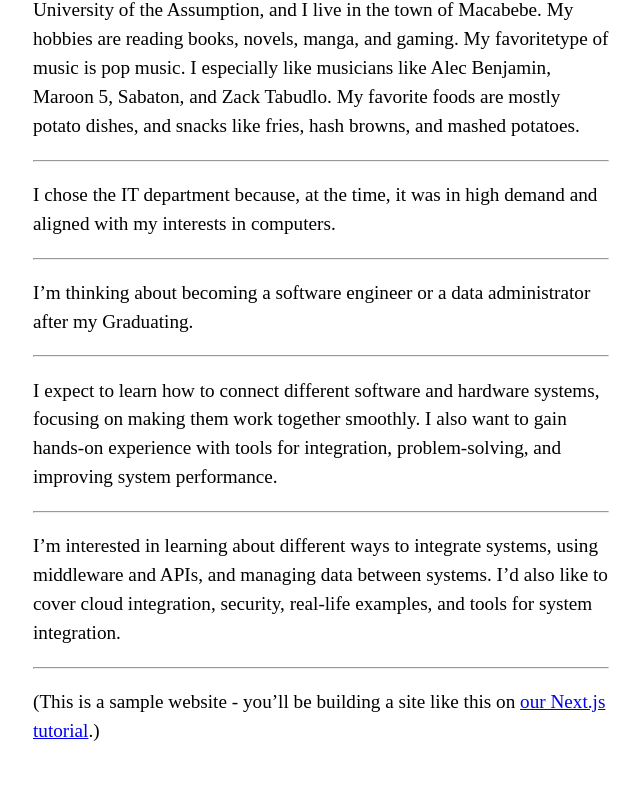
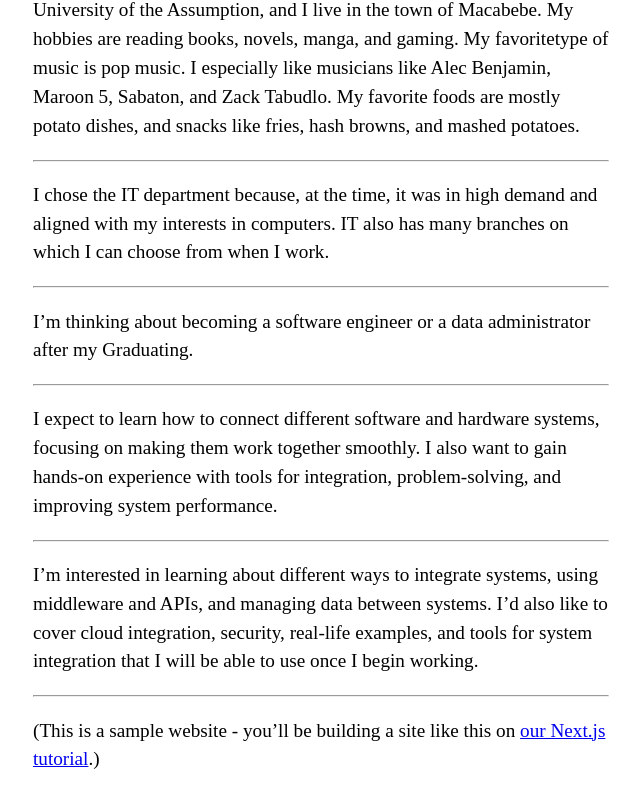
Before and after one commit to armandoxd03/Portfolio, a Next.js app: page / in a window 1280 px wide. Shown: the part 364-1172 px from the top of the page, without its empty margins (319-959 px from the left). Built offline with nearby package versions, Linux system fonts and the light colour scheme.

Commit message:
<Fifth Commit>

```diff
--- a/pages/index.js
+++ b/pages/index.js
@@ -13,7 +13,7 @@ export default function Home() {
         <p>I am <strong><em>John Roy C. Ducut.</em></strong>  Currently I am a 20 years old student who is at his 3rd year in the department of Information Technology at The University of the Assumption, and I live in the town of Macabebe. My hobbies are reading books, novels, manga, and gaming. My favoritetype of music is pop music. I especially like musicians like Alec Benjamin, Maroon 5, Sabaton, and Zack Tabudlo. My favorite foods are mostly potato dishes, and snacks like fries, hash browns, and mashed potatoes.</p>
         <hr></hr>
 
-        <p>I chose the IT department because, at the time, it was in high demand and aligned with my interests in computers.
+        <p>I chose the IT department because, at the time, it was in high demand and aligned with my interests in computers. IT also has many branches on which I can choose from when I work.
         </p>
         <hr></hr>
 
@@ -24,7 +24,7 @@ export default function Home() {
         </p>
         <hr></hr>
 
-        <p>I’m interested in learning about different ways to integrate systems, using middleware and APIs, and managing data between systems. I’d also like to cover cloud integration, security, real-life examples, and tools for system integration.
+        <p>I’m interested in learning about different ways to integrate systems, using middleware and APIs, and managing data between systems. I’d also like to cover cloud integration, security, real-life examples, and tools for system integration that I will be able to use once I begin working.
         </p>
         <hr></hr>
         <p>
```
